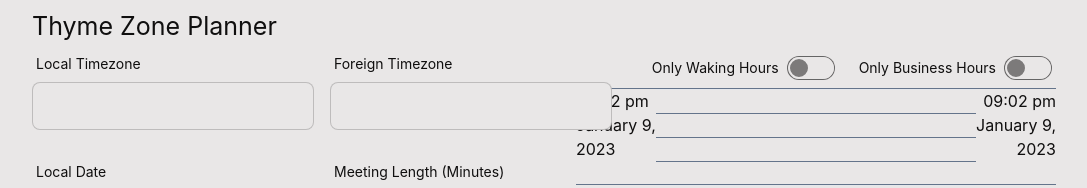
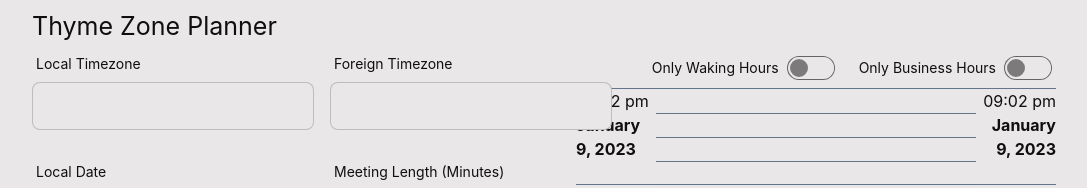
Before and after one commit to TimChinenov/global-calendar, a React (Create React App) app: page / in a window 1280 px wide. Shown: the top 188 px of the page, without its empty margins (96-1183 px from the left). Built offline with nearby package versions, Linux system fonts and the light colour scheme.

Commit message:
made dates bold

```diff
--- a/src/calendar/calendar.tsx
+++ b/src/calendar/calendar.tsx
@@ -66,9 +66,9 @@ export default function Calendar({
             <div key={`${calendarId}-${count}`} className="grid grid-cols-6">
                 <div className="col-span-1 border-t-[1px] border-t-slate-500 border-b-slate-500">
                     <p>{ count == 0 ? startTimeLocal?.format("hh:mm a") : incrementToTime(startTimeLocal) }</p>
-                    <p>{ (startTimeLocal.format("hh:mm a") === ("12:00 am") || hourSections.length === 0)
+                    <strong>{ (startTimeLocal.format("hh:mm a") === ("12:00 am") || hourSections.length === 0)
                             && startTimeLocal.format('LL') }
-                    </p>
+                    </strong>
                 </div>
                 <div className="
                     col-span-4
@@ -130,9 +130,9 @@ export default function Calendar({
                 </div>
                 <div className="col-span-1 border-t-[1px] border-t-slate-500 border-b-slate-500 text-right">
                     <p>{ count == 0 ? startTimeForeign?.format("hh:mm a") : incrementToTime(startTimeForeign)  }</p>
-                    <p>{ (startTimeForeign.format("hh:mm a") === ("12:00 am") || hourSections.length === 0)
+                    <strong>{ (startTimeForeign.format("hh:mm a") === ("12:00 am") || hourSections.length === 0)
                             && startTimeForeign.format('LL') }
-                    </p>
+                    </strong>
                 </div>
             </div>
         )
```
